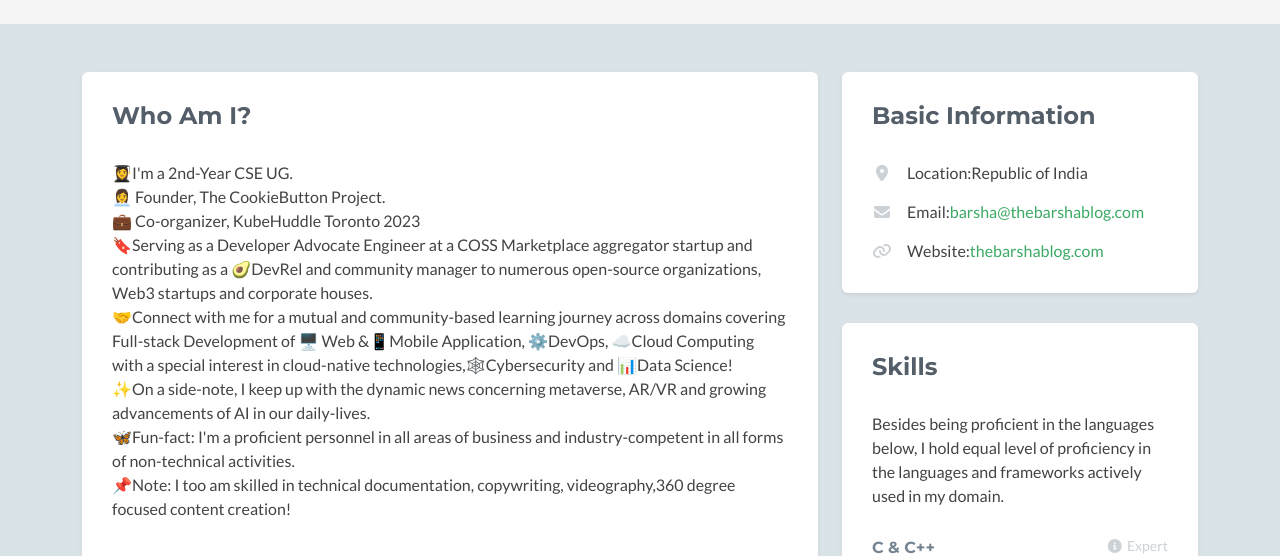
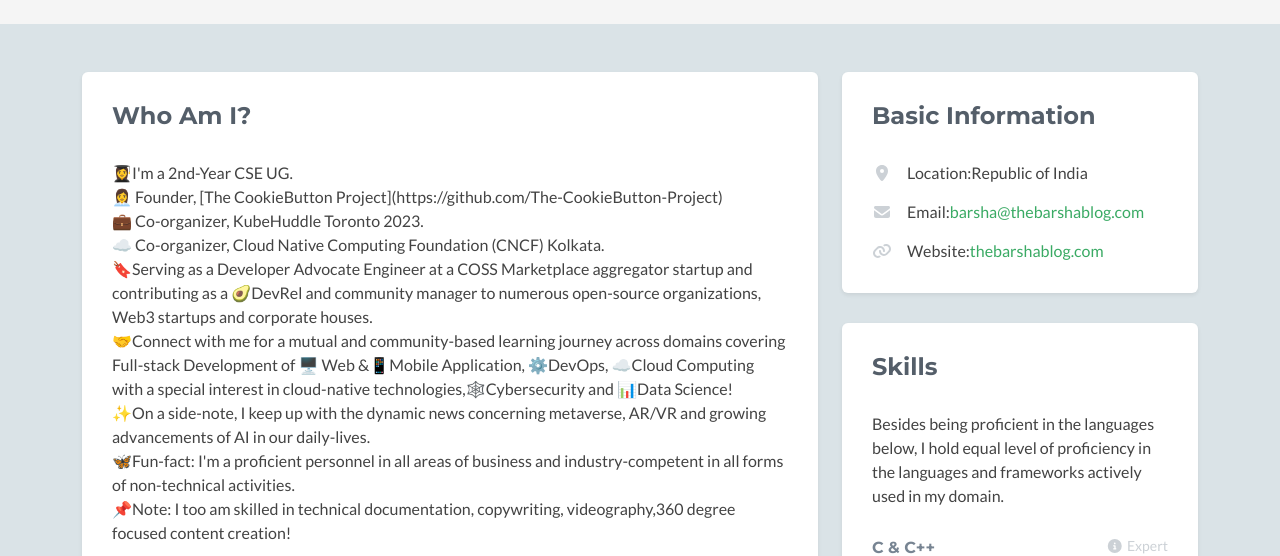
Before and after one commit to thebarshablog/thebarshablog.github.io, a plain HTML site: page index.html in a window 1280 px wide. Shown: the part 251-807 px from the top of the page. Drawn offline with nearby package versions, Linux system fonts and the light colour scheme; no server answers; a script that the page names is missing; some icons are missing.

Commit message:
Update index.html

```diff
--- a/index.html
+++ b/index.html
@@ -71,9 +71,11 @@
                         <div class="content">
                             <p>👩‍🎓I'm a 2nd-Year CSE UG.<br>
 
-👩‍💼 Founder, The CookieButton Project.<br>
+👩‍💼 Founder, [The CookieButton Project](https://github.com/The-CookieButton-Project)<br>
 
-💼 Co-organizer, KubeHuddle Toronto 2023<br>
+💼 Co-organizer, KubeHuddle Toronto 2023.<br>
+
+☁️ Co-organizer, Cloud Native Computing Foundation (CNCF) Kolkata.<br>
 
 🔖Serving as a Developer Advocate Engineer at a COSS Marketplace aggregator startup and contributing as a 🥑DevRel and community manager to numerous open-source organizations, Web3 startups and corporate houses.<br>
 
```
